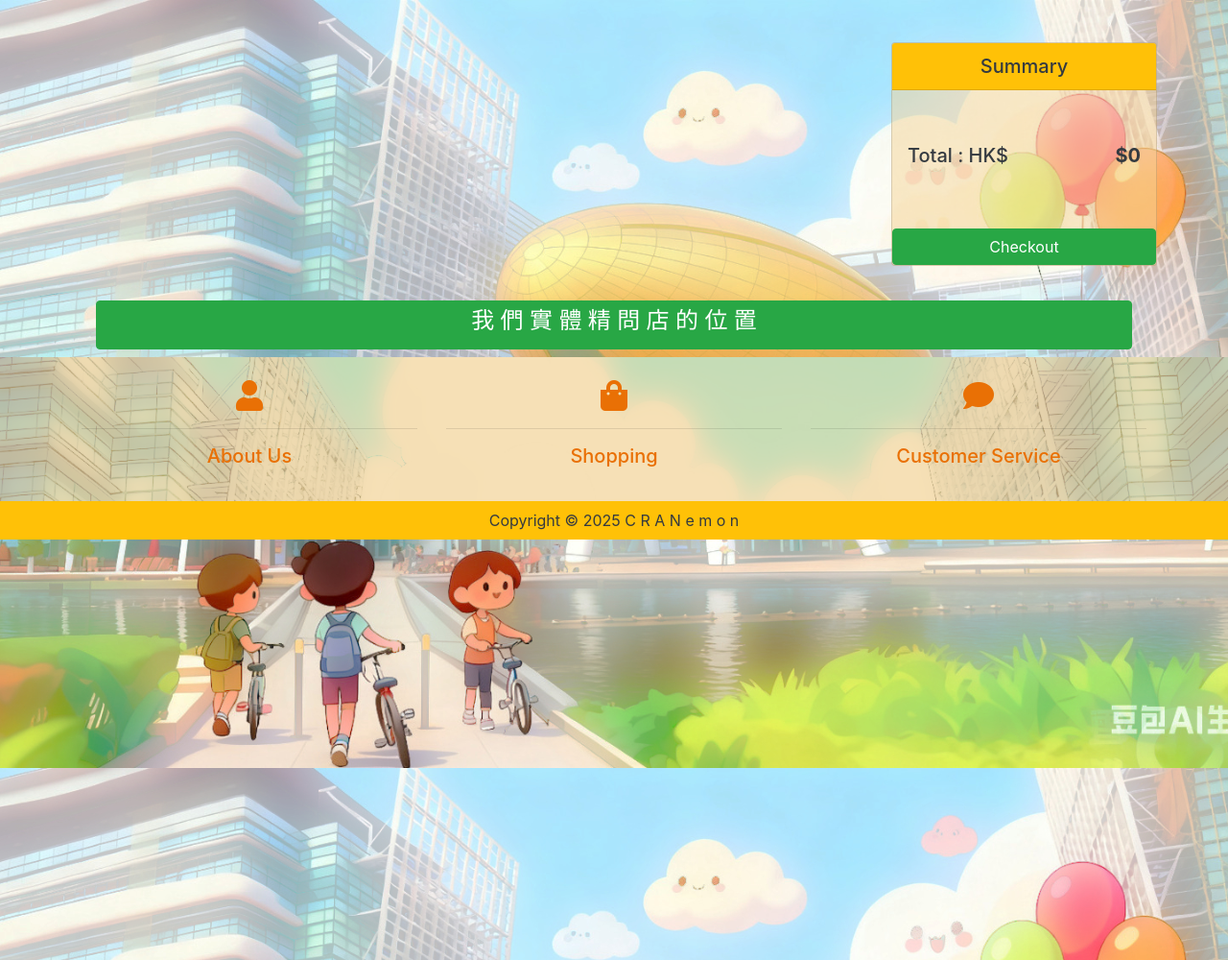
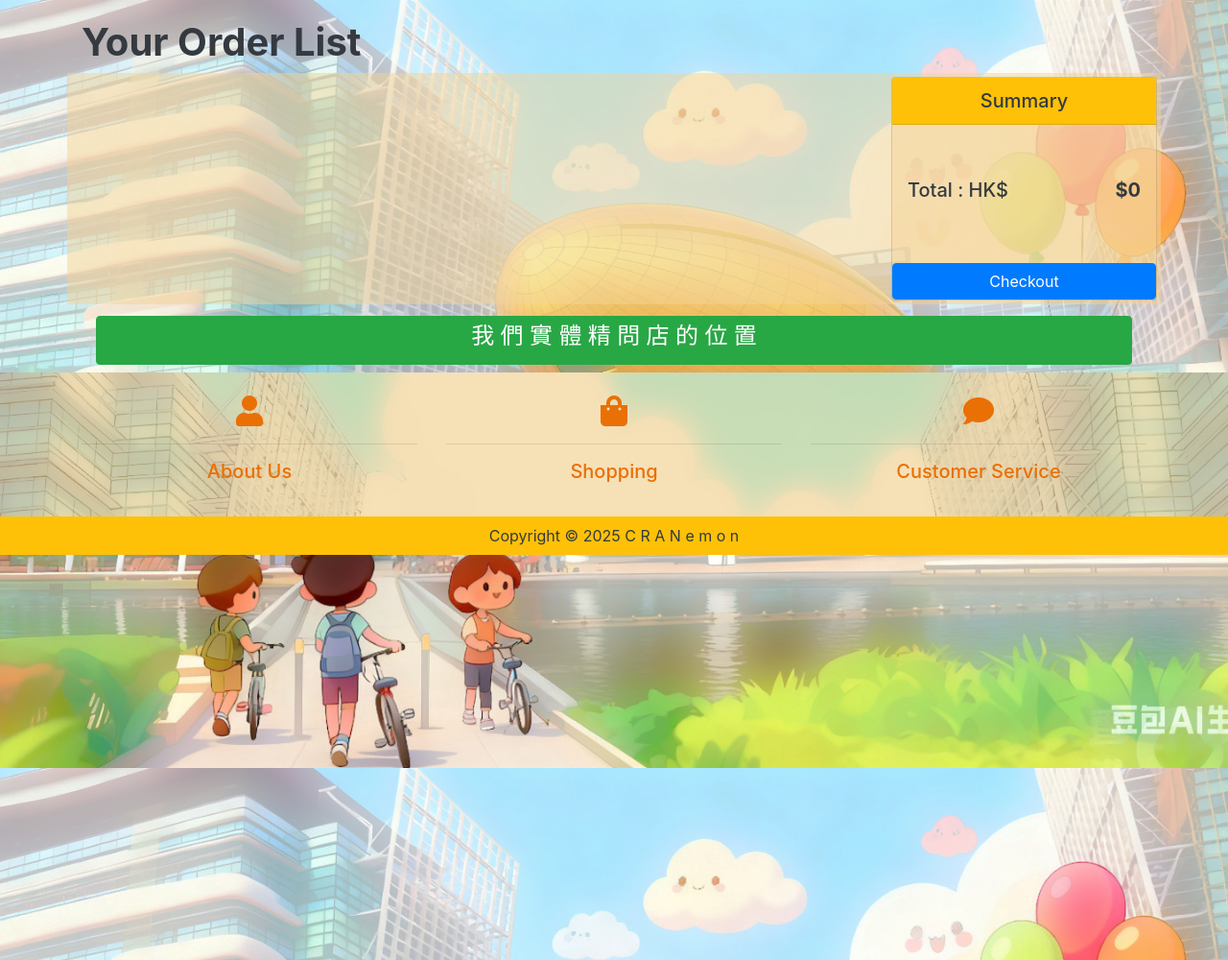
Before and after one commit to pc8521/CRAN, a Django app: page /cart/ in a window 1280 px wide. Shown: the part 138-1138 px from the top of the page at 96% size. Run offline with Django 5.2, Linux system fonts and the light colour scheme; data that the repository does not hold is empty; some libraries are stand-ins or nearby versions.

Commit message:
version v1.0

```diff
--- a/templates/cart/cart.html
+++ b/templates/cart/cart.html
@@ -4,8 +4,9 @@
 {% block content %}
 {% include 'partials/_alert.html' %}
 
-<div class="container py-4">
-    <div class="row">
+<div class="container py-1">
+    <h1 class="font-weight-bold text-dark">Your Order List</h1>
+    <div class="row align-items-start" style="background-color: rgba(243, 211, 151, 0.5)">
         <div class="col-lg-9 col-12">
             {% for item in cart %}
             {% include 'cart/partials/cart_item.html' %}
@@ -28,7 +29,7 @@
                     </span></h5>
                 </div>
                 <br />
-                <a href="{% url 'cart:checkout' %}" class="btn btn-success btn-block">
+                <a href="{% url 'cart:checkout' %}" class="btn btn-primary btn-block">
                     Checkout
                 </a>
             </div>
```
Also changed, not shown: templates/cart/partials/cart_item.html (+17 -7 lines).
